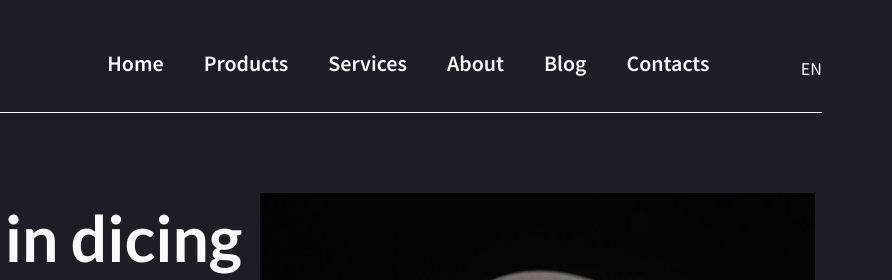
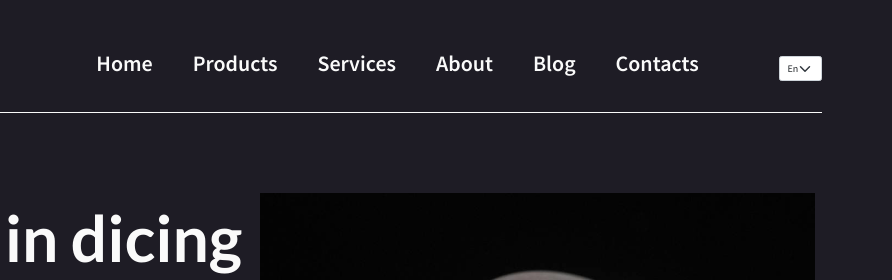
Before and after one commit to PaulZyr/Thermocarbon-1, a website: page app/index.html in a window 1280 px wide. Shown: the top 280 px of the page, 388-1280 px from the left. Drawn offline with nearby package versions, Linux system fonts and the light colour scheme.

Commit message:
Add select

```diff
--- a/app/index.html
+++ b/app/index.html
@@ -36,7 +36,10 @@
                         <li><a href="">Contacts</a></li>
                     </ul>
                     <div class="lang">
-                        <span>EN</span>
+                        <select class="form-select">
+                            <option selected value="eng">En</option>
+                            <option value="jp"><span>Jp</span></option>
+                        </select>
                     </div>
                   </div>
               </div>
@@ -463,6 +466,7 @@
               </div>
           </div>
       </footer>
+
     <!-- Optional JavaScript; choose one of the two! -->
 
     <!-- Option 1: Bootstrap Bundle with Popper -->
--- /dev/null
+++ b/app/scss/_select.scss
@@ -0,0 +1,9 @@
+.lang{
+  select{
+    option{
+      &[value="eng"]{
+
+      }
+    }
+  }
+}
--- a/app/scss/style.scss
+++ b/app/scss/style.scss
@@ -5,6 +5,7 @@
 @import './typography';
 @import './buttons';
 @import './forms';
+@import './select';
 @import './header';
 @import './footer';
 @import './slider';
```
